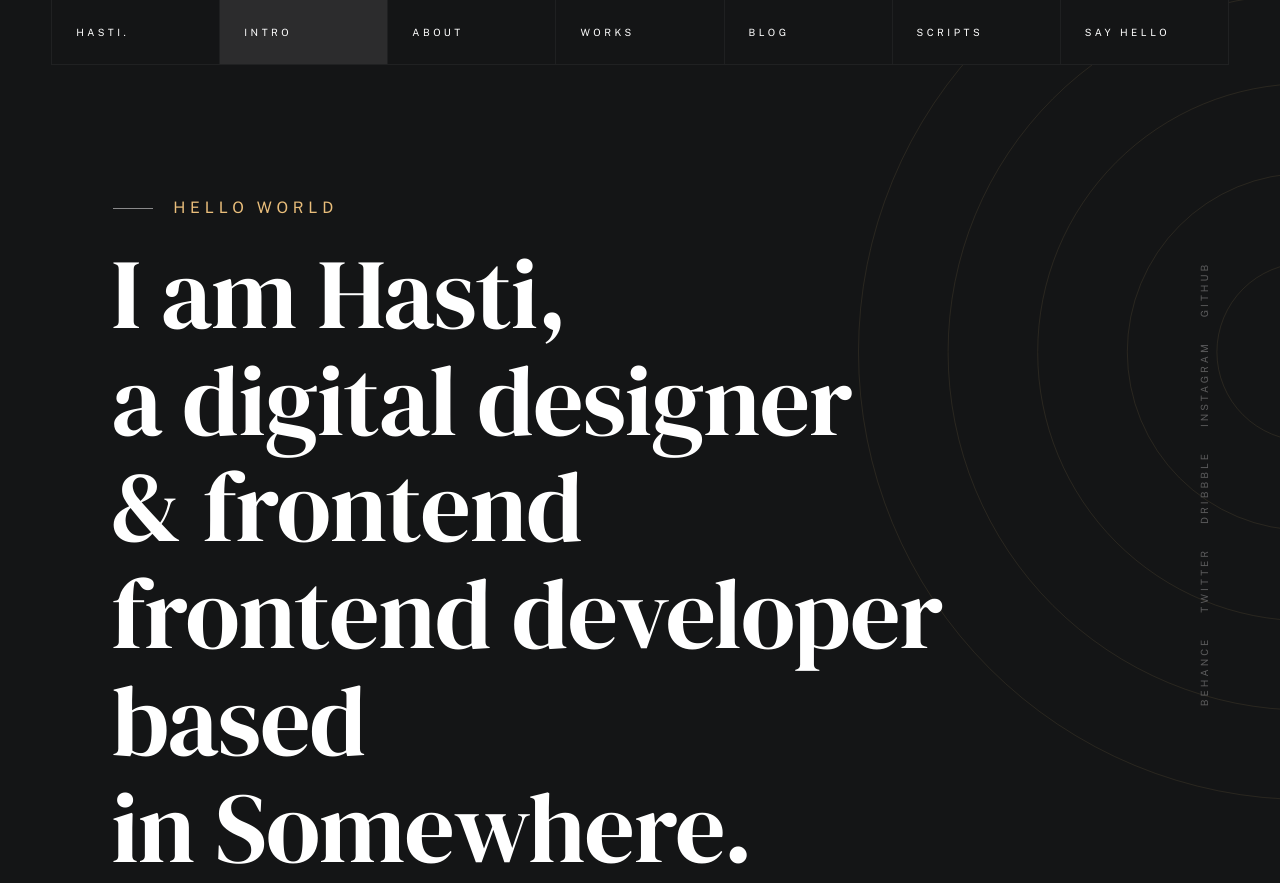
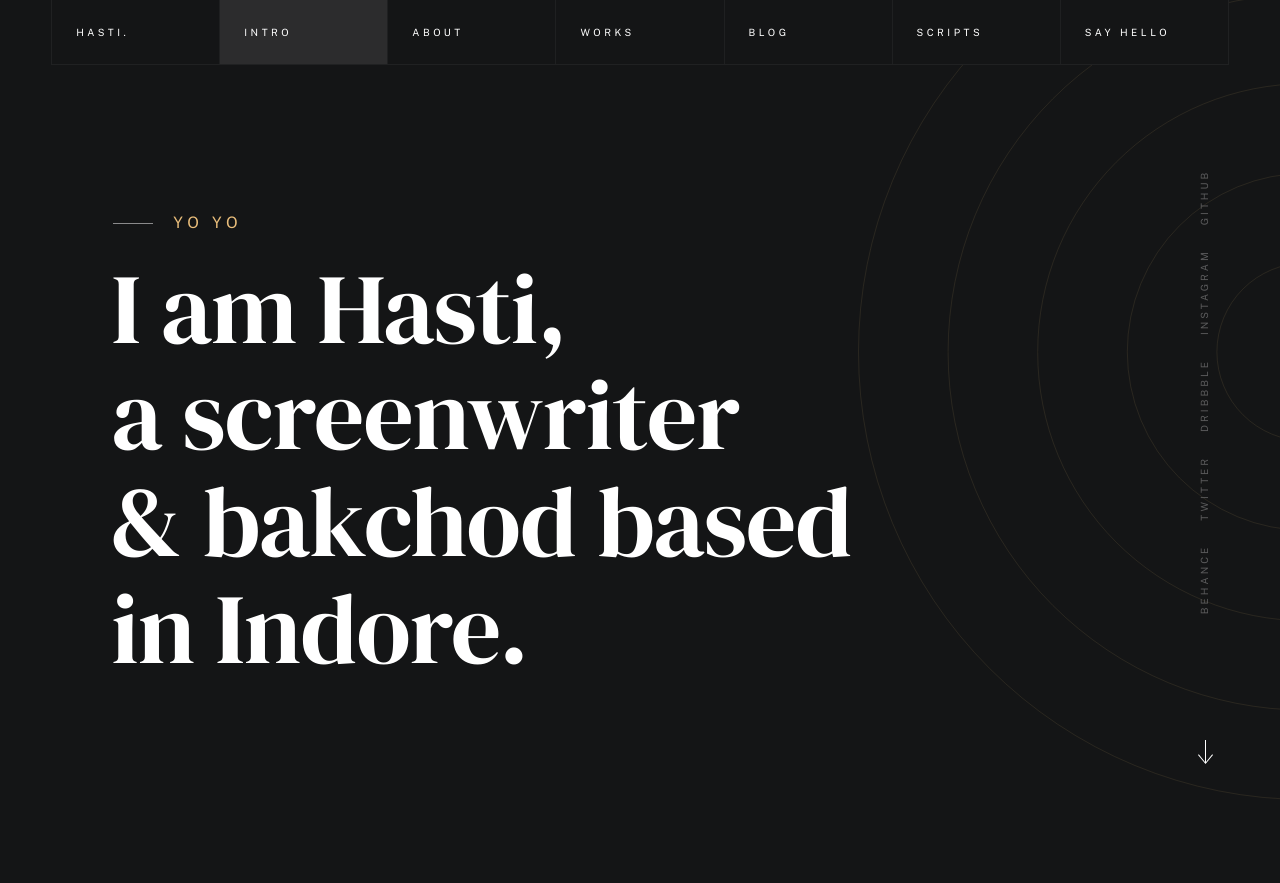
Before and after one commit to Hastichandresa/hastichandresa.github.io, a plain HTML site: page index.html in a window 1280 px wide. Shown: the top 883 px of the page. Drawn offline with nearby package versions, Linux system fonts and the light colour scheme; a web font is replaced by a local one.

Commit message:
Modified config

```diff
--- a/index.html
+++ b/index.html
@@ -73,7 +73,7 @@
                         <h1 class="text-huge-title" id="intro-title">
                             I am <span data-config="siteName">Luther</span>, <br>
                             a digital designer <br>
-                            & frontend <br>
+                            &<br>
                             developer based <br>
                             in Somewhere.
                         </h1>
--- a/js/config.js
+++ b/js/config.js
@@ -9,9 +9,9 @@ window.SITE_CONFIG = {
     phone: "+197 543 2345",
     profile: {
         name: "Hasti",
-        roles: ["digital designer", "frontend developer"],
-        location: "Somewhere",
-        introPretitle: "Hello World"
+        roles: ["screenwriter", "bakchod"],
+        location: "Indore",
+        introPretitle: "YO YO"
     },
     about: {
         text: "Lorem ipsum dolor sit amet, consectetur adipiscing elit, sed do eiusmod tempor incididunt ut labore et dolore magna aliqua. Ut enim ad minim veniam, quis nostrud exercitation ullamco laboris nisi ut aliquip ex ea commodo consequat. Duis aute irure dolor in reprehenderit in voluptate velit esse cillum dolore eu fugiat nulla pariatur.",
--- a/js/theme.js
+++ b/js/theme.js
@@ -103,7 +103,7 @@
                 // Simple template preserving original line breaks
                 title.innerHTML = 'I am <span>' + name + '</span>, <br>\n' +
                     (roles[0] ? 'a ' + roles[0] + ' <br>\n' : '') +
-                    (roles[1] ? '& frontend <br>\n' + roles[1] + ' based <br>\n' : '& frontend <br>\n') +
+                    (roles[1] ? '&  ' + roles[1] + ' based <br>\n' : '& frontend <br>\n') +
                     'in ' + location + '.';
             }
         }
```
